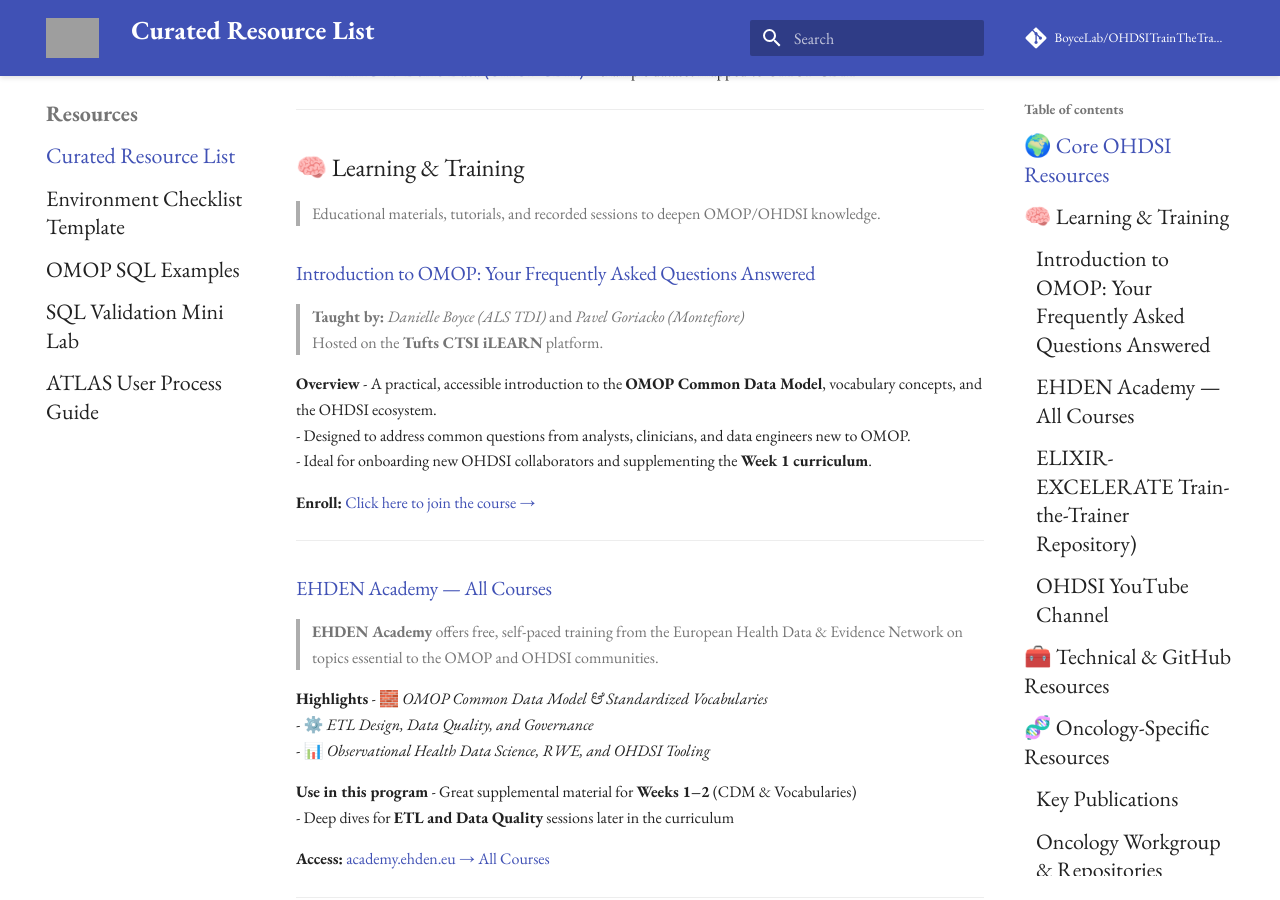
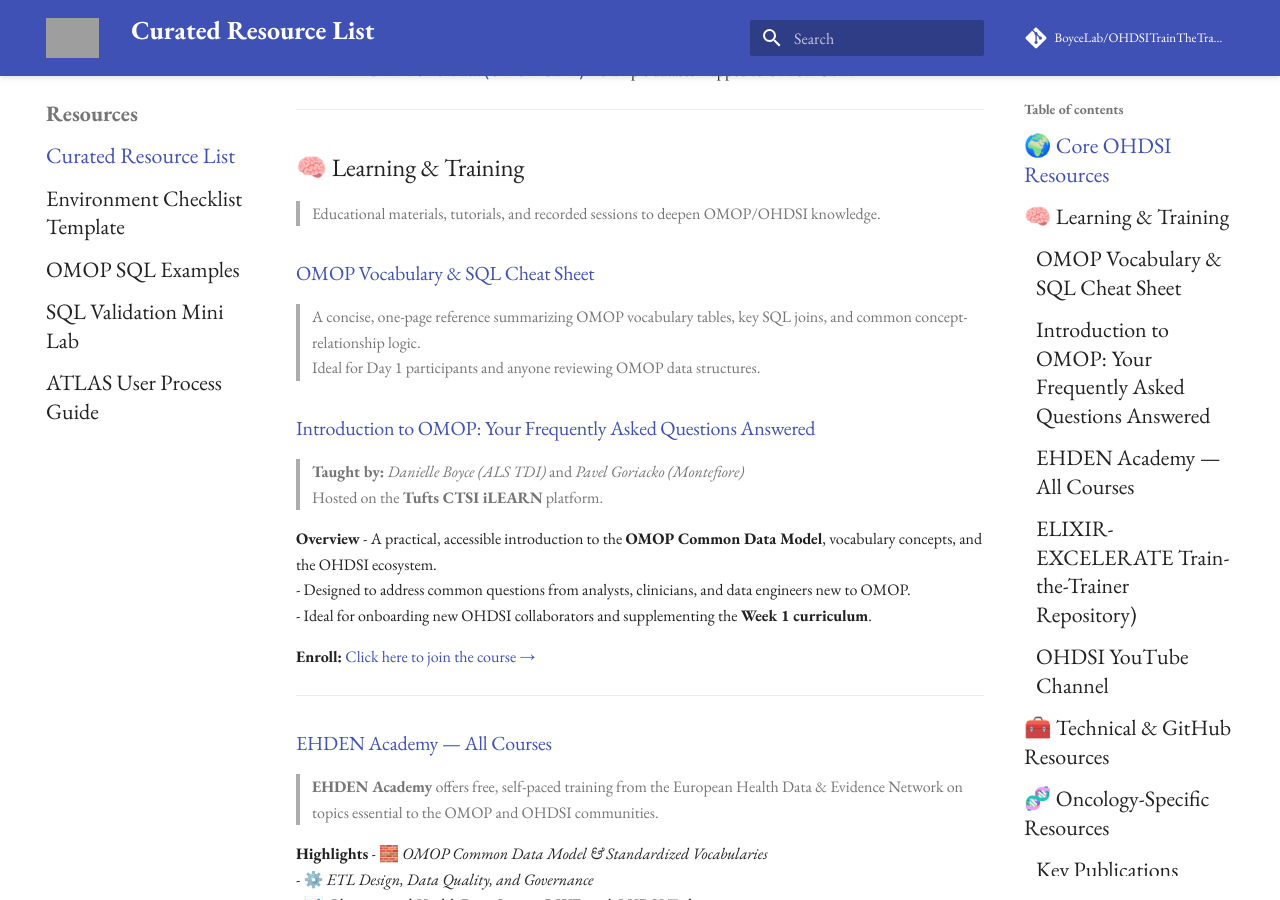
Before and after one commit to BoyceLab/OHDSITrainTheTrainer-6WK, an MkDocs documentation site: the page built from docs/resources.md, in a window 1280 px wide and 900 px high, scrolled down 627 px. Built offline with MkDocs 1.6.1 and Material for MkDocs 9.7.7, drawn with Linux system fonts in a browser that asks for light colours; comment, search, counter and statistics services are not loaded; grey boxes are pictures that could not be loaded.

Commit message:
Update resources.md

```diff
--- a/docs/resources.md
+++ b/docs/resources.md
@@ -22,6 +22,10 @@
 ## 🧠 Learning & Training
 
 > Educational materials, tutorials, and recorded sessions to deepen OMOP/OHDSI knowledge.
+
+### [OMOP Vocabulary & SQL Cheat Sheet](training/day1-omop-cdm/OMOP_Vocabulary_and_SQL_Cheat_Sheet.md)
+> A concise, one-page reference summarizing OMOP vocabulary tables, key SQL joins, and common concept-relationship logic.
+> Ideal for Day 1 participants and anyone reviewing OMOP data structures.
 
 ### [Introduction to OMOP: Your Frequently Asked Questions Answered](https://ilearn.tuftsctsi.org/product?catalog=D1RS_2025_18)
 > **Taught by:** *Danielle Boyce (ALS TDI)* and *Pavel Goriacko (Montefiore)*
```
